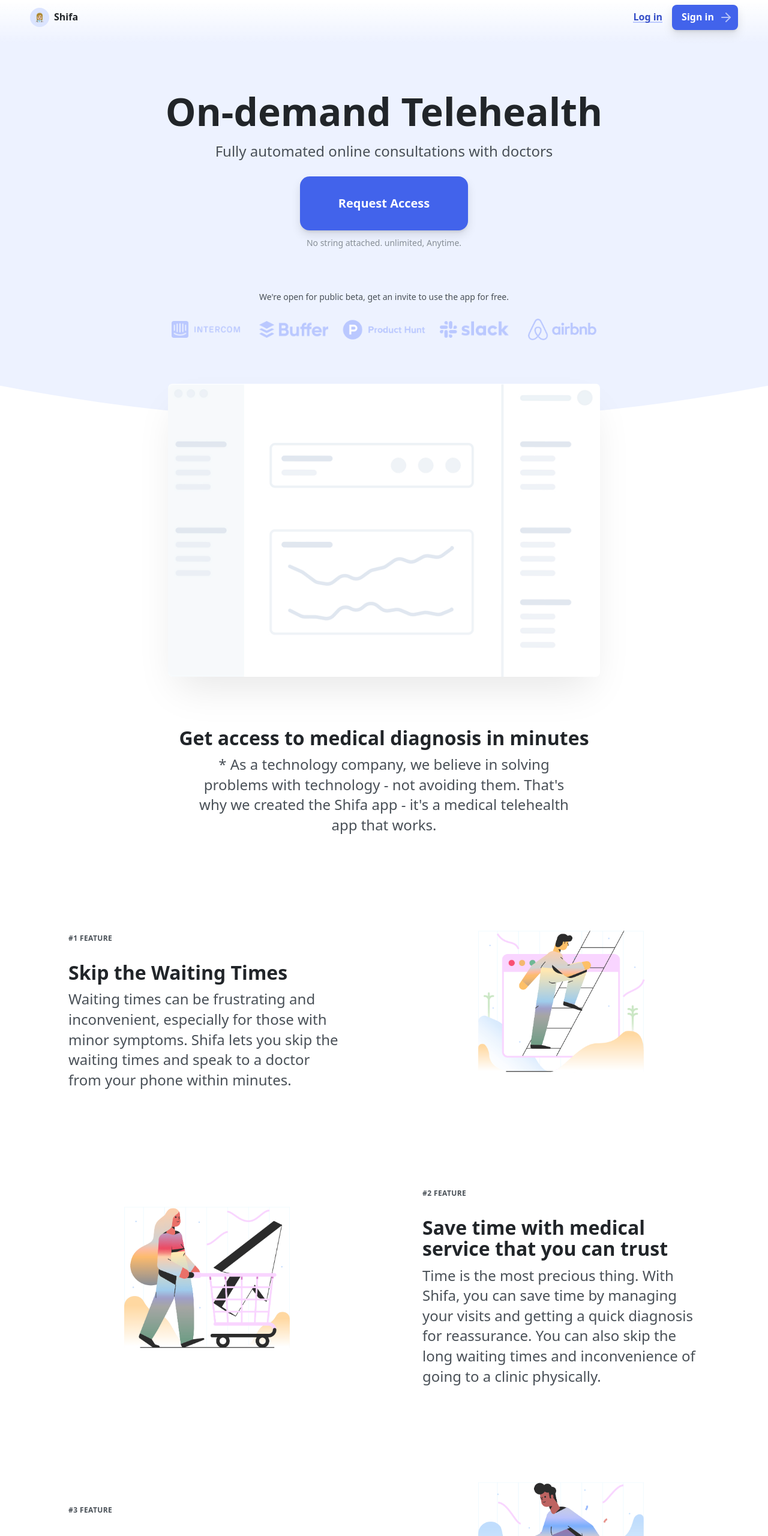
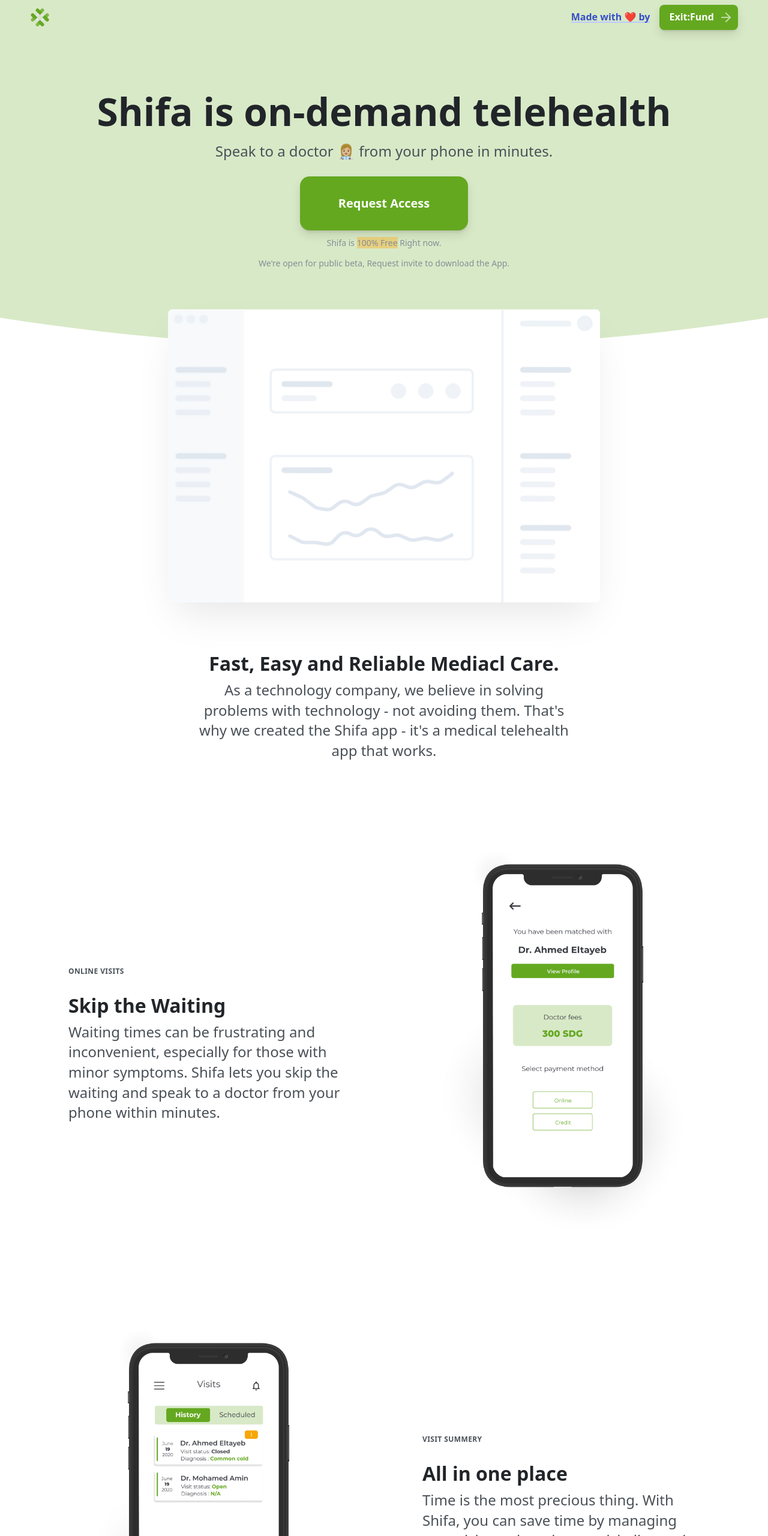
Before and after one commit to AhmedMugtaba/LandingPage, a plain HTML site: page index.html in a window 1280 px wide. Shown: the top 2560 px of the page at 60% size. Drawn offline with nearby package versions, Linux system fonts and the light colour scheme.

Commit message:
first version of shifa landing page

```diff
--- a/css/lander-409e35.webflow.css
+++ b/css/lander-409e35.webflow.css
@@ -195,7 +195,7 @@ a {
   -ms-flex-align: center;
   align-items: center;
   border-radius: 100px;
-  background-color: #dbe4ff;
+  background-color: #212529;
   font-size: 14px;
 }
 
@@ -333,8 +333,8 @@ a {
   -ms-flex-align: center;
   align-items: center;
   border-radius: 8px;
-  background-color: #edf2ff;
-  color: #364fc7;
+  background-color: #D8E9C7;
+  color: #D8E9C7;
   font-weight: 600;
 }
 
@@ -345,7 +345,7 @@ a {
 }
 
 .button.main {
-  background-color: #4263eb;
+  background-color: #64A820;
   box-shadow: 0 4px 4px -2px rgba(0, 0, 0, 0.1), 0 8px 16px 0 rgba(0, 0, 0, 0.1);
   color: #fff;
 }
@@ -366,7 +366,7 @@ a {
 
 .button.xl.main.white {
   background-color: #fff;
-  color: #364fc7;
+  color: #64A820;
 }
 
 .icon {
@@ -477,7 +477,7 @@ a {
 }
 
 .section.main {
-  background-color: #4263eb;
+  background-color: #64A820;
   color: #fff;
 }
 
@@ -485,7 +485,7 @@ a {
   background-color: #fff;
 }
 
-.bg-gradient {
+ .bg-gradient {
   background-image: -webkit-gradient(linear, left top, left bottom, color-stop(25%, #fff), to(hsla(0, 0%, 100%, 0)));
   background-image: linear-gradient(180deg, #fff 25%, hsla(0, 0%, 100%, 0));
 }
@@ -557,8 +557,6 @@ a {
   -webkit-align-items: center;
   -ms-flex-align: center;
   align-items: center;
-  background-image: -webkit-gradient(linear, left top, left bottom, from(#fff), to(hsla(0, 0%, 100%, 0)));
-  background-image: linear-gradient(180deg, #fff, hsla(0, 0%, 100%, 0));
 }
 
 .buffer {
@@ -602,7 +600,7 @@ a {
   height: 300%;
   margin-left: -100%;
   border-radius: 100%;
-  background-color: #edf2ff;
+  background-color: #D8E9C7;
 }
 
 .mt-2xl-n {
@@ -683,7 +681,7 @@ a {
   border-radius: 19px;
   background-color: #fff;
   box-shadow: 0 2px 4px 0 rgba(0, 0, 0, 0.1), 0 8px 16px 0 rgba(0, 0, 0, 0.1);
-  color: #495057;
+  color: #D8E9C7;
   font-size: 12px;
   font-weight: 400;
 }
--- a/index.html
+++ b/index.html
@@ -70,14 +70,21 @@
               aria-current="page"
               class="w-inline-block w--current"
             >
-              <div class="logo"><span class="emoji mr-md">👩🏼‍⚕️</span> Shifa</div>
+              <div class="logo">
+                <img
+                  src="images/logo.svg"
+                  alt=""
+                  class="logo"
+                />
+                <!-- <span class="emoji mr-md">👩🏼‍⚕️</span>  -->
+              </div>
             </a>
           </div>
           <div class="column align-right">
             <div class="row items-center">
-              <a href="#" class="u mr-lg">Log in</a
-              ><a href="#" class="button main w-button"
-                >Sign in<span
+              <a href="#" class="u mr-lg">Made with ❤️ by
+              <a href="#" class="button main w-button"
+                >Exit:Fund<span
                   data-feather="arrow-right"
                   class="icon mr-md-n ml-md"
                   >•</span
@@ -93,19 +100,18 @@
         <div class="row">
           <div class="column align-center">
             <h1 class="test-giga text-center">
-              On-demand Telehealth
+             Shifa is on-demand telehealth
             </h1>
             <p class="text-lg text-center max-w-lg">
-              Fully automated online consultations with doctors
-            </p>
-            <a href="#" class="button xl main mt-lg w-button">Request Access</a>
+              Speak to a doctor 👩🏼‍⚕️ from your phone in minutes.</p>
+            <a href="https://airtable.com/shr7GpYUi6ozgKnwj" class="button xl main mt-lg w-button">Request Access</a>
             <div class="text-sm mt-md muted">
-              No string attached. unlimited, Anytime.
+              Shifa is <span style="background-color: #ffa6005d;" >100% Free</span> Right now.
             </div>
-            <div class="text-sm mt-2xl text-center">
-              We're open for public beta, get an invite to use the app for free.
+              <div class="text-sm mt-md muted">
+                We're open for public beta, Request invite to download the App.
               </div>
-            <div
+            <!-- <div
               class="row items-center mt-lg _w-full max-w-lg wrap justify-center"
             >
               <div class="logo-container">
@@ -135,7 +141,7 @@
                   class="airbnb"
                 />
               </div>
-            </div>
+            </div> -->
           </div>
         </div>
       </div>
@@ -162,10 +168,10 @@
         <div class="row">
           <div class="column align-center">
             <h2 class="max-w-lg text-center">
-              Get access to medical diagnosis in minutes
+              Fast, Easy and Reliable Mediacl Care.
             </h2>
             <p class="text-lg text-center max-w-md">
-              * As a technology company, we believe in solving problems with technology - not avoiding them. That&#39;s why we created the Shifa app - it&#39;s a medical telehealth app that works.
+              As a technology company, we believe in solving problems with technology - not avoiding them. That&#39;s why we created the Shifa app - it&#39;s a medical telehealth app that works.
             </p>
           </div>
         </div>
@@ -175,27 +181,29 @@
       <div class="container">
         <div class="row items-center v-t">
           <div class="column align-left p-2xl">
-            <h6 class="max-w-lg">#1 Feature</h6>
+            <h6 class="max-w-lg">Online Visits</h6>
             <h2 class="max-w-lg">
-              Skip the Waiting Times
+              Skip the Waiting
             </h2>
             <p class="text-lg">
-              Waiting times can be frustrating and inconvenient, especially for those with minor symptoms. Shifa lets you skip the waiting times and speak to a doctor from your phone within minutes.
+              Waiting times can be frustrating and inconvenient, especially for those with minor symptoms. Shifa lets you skip the waiting and speak to a doctor from your phone within minutes.
             </p>
           </div>
           <div class="column align-center p-2xl">
+            <!-- <script src="https://unpkg.com/@lottiefiles/lottie-player@latest/dist/lottie-player.js"></script>
+            <lottie-player src="https://assets4.lottiefiles.com/packages/lf20_TAdvcC.json"  background="transparent"  speed="1"  style="width: 400px; height: 400px;"  loop  autoplay></lottie-player> -->
+            <!-- class="feature-card" -->
             <img
-              src="images/marginalia-coming-soon.png"
+                  src="images/MatchPage.png"
                   alt=""
-              class="feature-card"
                 />
           </div>
         </div>
         <div class="row reverse items-center v-t">
           <div class="column align-left p-2xl">
-            <h6 class="max-w-lg">#2 Feature</h6>
+            <h6 class="max-w-lg">Visit summery</h6>
             <h2 class="max-w-lg">
-              Save time with medical service that you can trust
+             All in one place
             </h2>
             <p class="text-lg">
               Time is the most precious thing. With Shifa, you can save time by managing your visits and getting a quick diagnosis for reassurance. You can also skip the long waiting times and inconvenience of going to a clinic physically.
@@ -203,17 +211,16 @@
           </div>
           <div class="column align-center p-2xl">
             <img
-              src="images/marginalia-online-shopping.png"
+            src="images/AllinOne.png"
             alt=""
-              class="feature-card"
           />
           </div>
         </div>
         <div class="row items-center v-t">
           <div class="column align-left p-2xl">
-            <h6 class="max-w-lg">#3 Feature</h6>
+            <h6 class="max-w-lg">Share Visits</h6>
             <h2 class="max-w-lg">
-              Share visits
+              Add, send and donate visits
             </h2>
             <p class="text-lg">
               Use shifa credit to share a visit with someone else. You can add, send and donate visits using shifa credit.
@@ -221,9 +228,8 @@
           </div>
           <div class="column align-center p-2xl">
             <img
-              src="images/marginalia-order-complete.png"
+            src="images/Credit.png"
             alt=""
-              class="feature-card"
           />
           </div>
         </div>
@@ -234,13 +240,16 @@
         <div class="row items-center">
           <div class="column align-center">
             <h1 class="max-w-lg text-giga text-center text-white">
-              Get a better medical service anytime, anywhere
+              Get a Better Medical Care Anytime, Anywhere
             </h1>
             <a href="#" class="button xl main white mt-lg w-button"
-              >Try it for Free</a
+              >Request Access</a
             >
             <div class="faded text-sm mt-md">
-              14 day free trial • No credit card required
+              Shifa is a 100% Free, Right now.
+            </div>
+            <div class="faded text-sm mt-md">
+              We're open for public beta, Request invite to download the App.
             </div>
           </div>
         </div>
@@ -250,8 +259,16 @@
       <div class="container mt-2xl mb-2xl">
         <div class="row v-l">
           <div class="column align-left">
-            <div class="emoji lg">🌎</div>
-            <a href="#" class="u mt-lg">info@email.com</a>
+            <div class="logo">
+              <img
+                src="images/logo.svg"
+                alt=""
+                class="logo"
+              />
+              <!-- <span class="emoji mr-md">👩🏼‍⚕️</span>  -->
+            </div>
+            <!-- <div class="emoji lg">🌎</div> -->
+            <a href="#" class="u mt-lg">info@shifa.com</a>
             <div class="row mt-lg ml-md-n">
               <a href="#" target="_blank" class="p-md w-inline-block"><img
                   src="https://d3e54v103j8qbb.cloudfront.net/plugins/Basic/assets/placeholder.60f9b1840c.svg"
@@ -261,7 +278,7 @@
                   data-feather="instagram" alt="" class="icon" /></a><a href="#" target="_blank"
                 class="p-md w-inline-block"><img
                   src="https://d3e54v103j8qbb.cloudfront.net/plugins/Basic/assets/placeholder.60f9b1840c.svg"
-                  data-feather="linkedin" alt="" class="icon" /></a>
+                  data-feather="facebook" alt="" class="icon" /></a>
             </div>
           </div>
           <div class="column align-left">
@@ -282,7 +299,7 @@
           <div class="column align-left">
             <h6 class="max-w-lg mb-xl footer-header">Contact</h6>
             <div>
-              Support
+              WhatsApp
             </div>
             <div class="mt-md">
               Sales
@@ -294,7 +311,7 @@
               Podcast
             </div>
             <div class="mt-md">
-              Help Center
+              Youtube
             </div>
           </div>
         </div>
@@ -302,7 +319,7 @@
           <div class="row mt-xl v-l">
             <div class="column align-left">
               <div class="muted text-sm">
-                © No copyright I guess? Do whatever you want with the site
+                © No copyright I guess?
               </div>
             </div>
             <div class="column align-right">
```
Also changed, not shown: images/AllinOne.png (added), images/Credit.png (added), images/MatchPage.png (added), images/logo.svg (added), 3 other files. Lines whose indentation alone changed are shown as unchanged.
